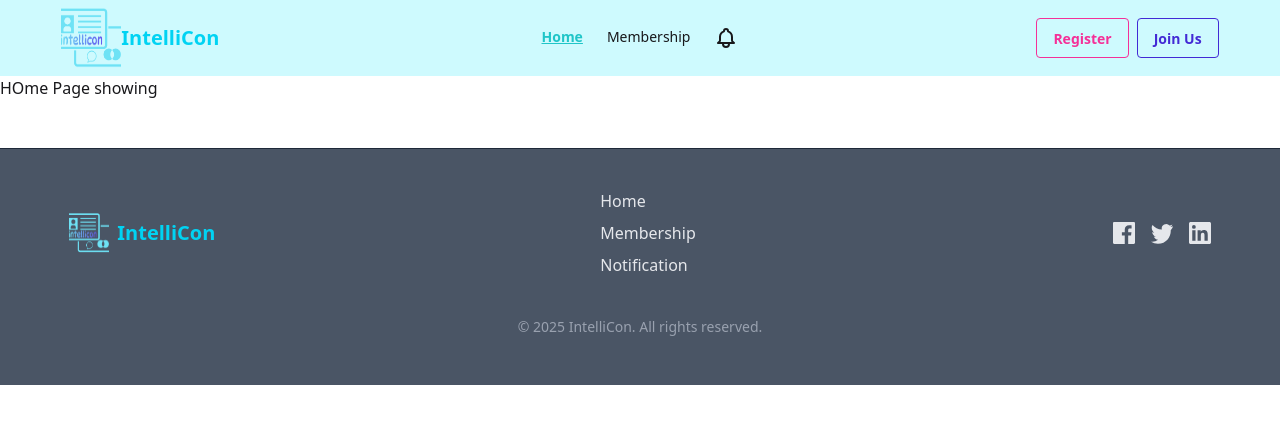
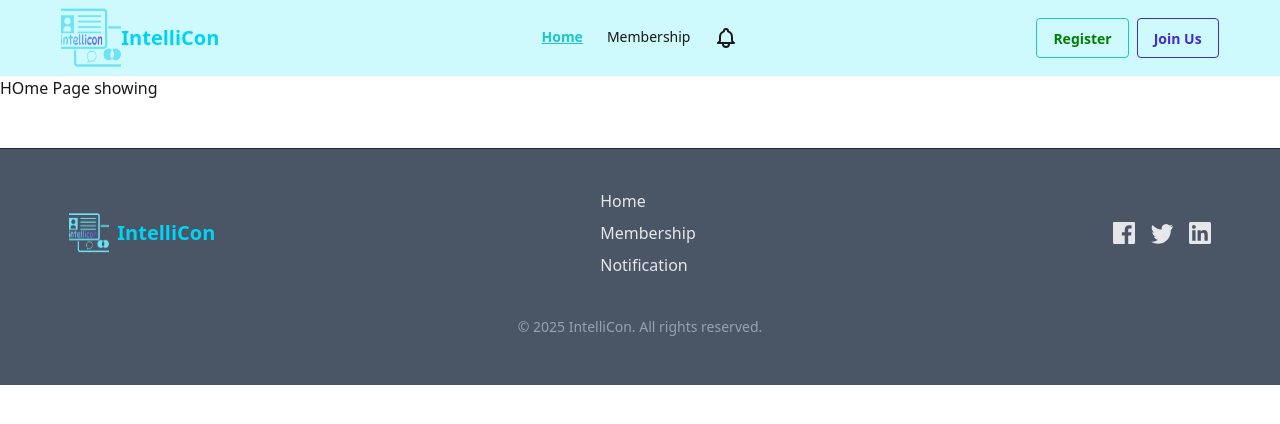
Before and after one commit to codevbase/intellicon-client-side, a React (Vite) app: page / in a window 1280 px wide. Shown: the top 424 px of the page. Built offline with nearby package versions, Linux system fonts and the light colour scheme; no server answers.

Commit message:
added dashboad

```diff
--- a/src/components/Header/Header.css
+++ b/src/components/Header/Header.css
@@ -11,3 +11,7 @@
 .menu .active {
   transition: color 0.2s, text-decoration 0.2s;
 }
+.btn-secondary {
+  --btn-color: #1fc5c8; /* sky-600 */
+  --btn-fg:green;
+}
--- /dev/null
+++ b/src/pages/Dashboard/DashBoard.jsx
@@ -0,0 +1,11 @@
+import React from 'react';
+
+const DashBoard = () => {
+    return (
+        <div>
+            <h1>DashBoard page showing</h1>
+        </div>
+    );
+};
+
+export default DashBoard;
```
